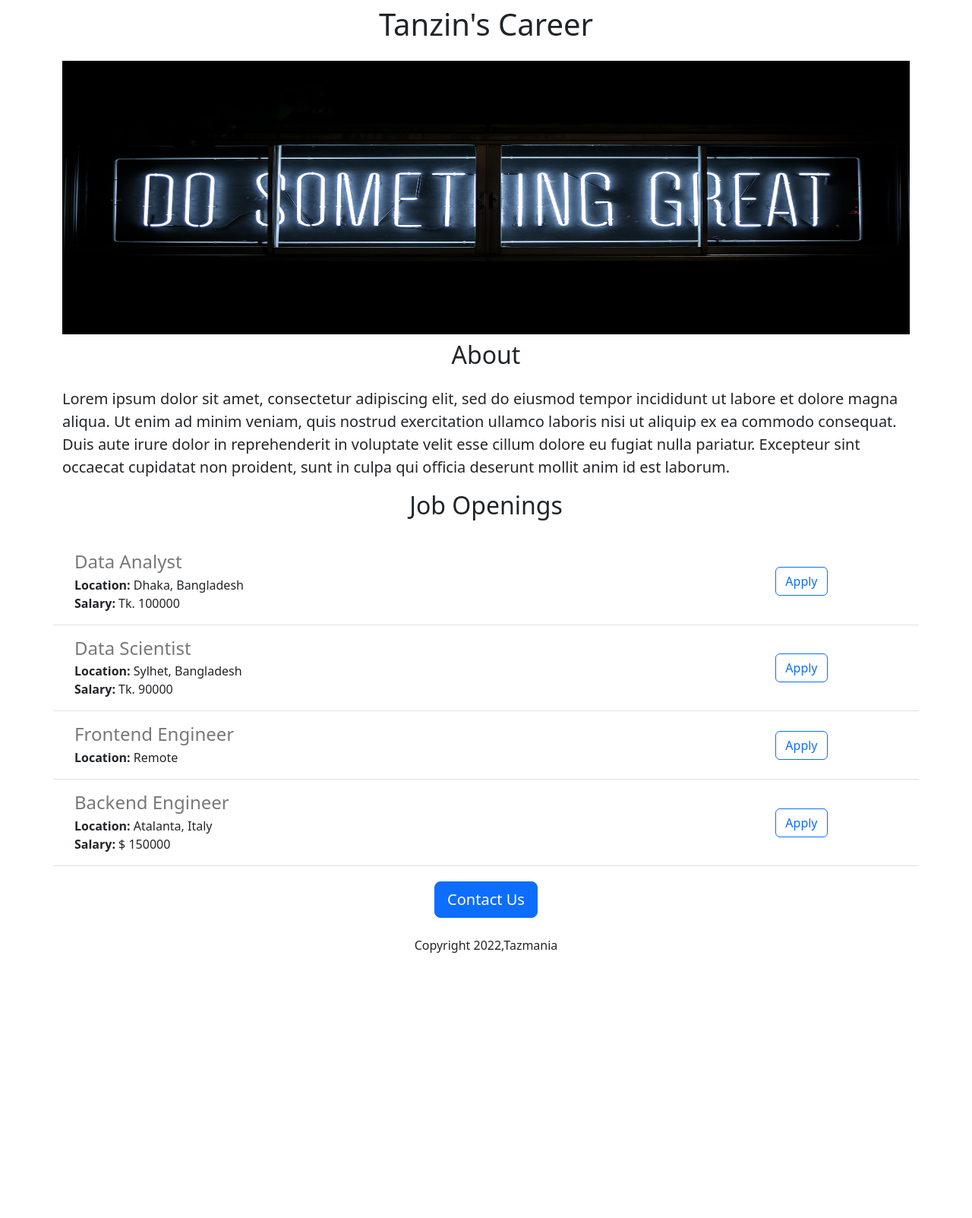
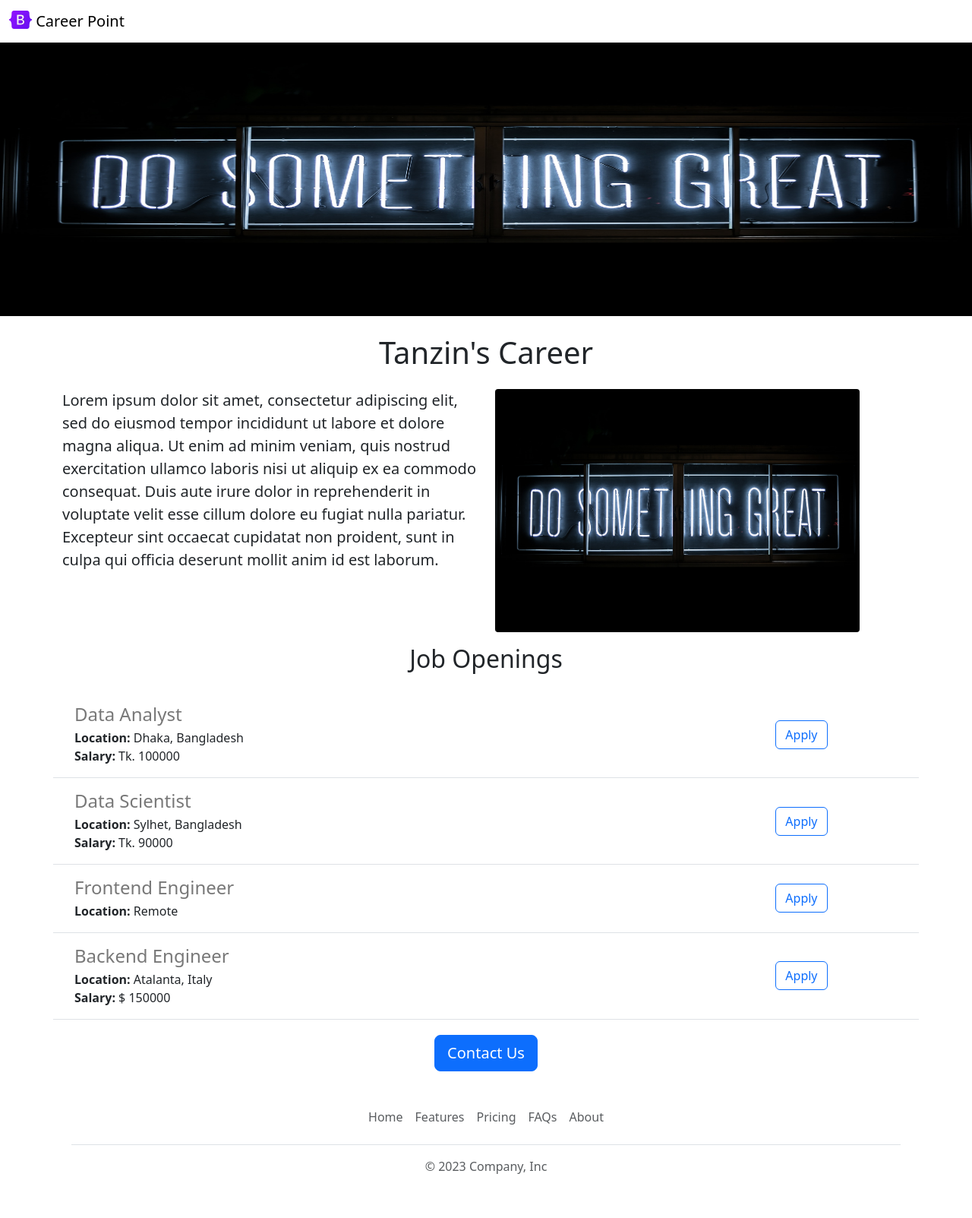
Before and after one commit to tanzin706/Rakib-careers-website-2, a Flask app: page / in a window 1280 px wide. Shown: the whole page at 76% size. Before the commit the page ends 1254 px from the top, so only its background shows below. Run offline with Flask 3, Linux system fonts and the light colour scheme.

Commit message:
navbar,footer and row-column adjusted for pic

```diff
--- /dev/null
+++ b/templates/footer.html
@@ -0,0 +1,12 @@
+<div class="container">
+  <footer class="py-3 my-4">
+    <ul class="nav justify-content-center border-bottom pb-3 mb-3">
+      <li class="nav-item"><a href="#" class="nav-link px-2 text-body-secondary">Home</a></li>
+      <li class="nav-item"><a href="#" class="nav-link px-2 text-body-secondary">Features</a></li>
+      <li class="nav-item"><a href="#" class="nav-link px-2 text-body-secondary">Pricing</a></li>
+      <li class="nav-item"><a href="#" class="nav-link px-2 text-body-secondary">FAQs</a></li>
+      <li class="nav-item"><a href="#" class="nav-link px-2 text-body-secondary">About</a></li>
+    </ul>
+    <p class="text-center text-body-secondary">&copy; 2023 Company, Inc</p>
+  </footer>
+</div>
--- a/templates/home.html
+++ b/templates/home.html
@@ -12,15 +12,23 @@
         height:360px;
         width:100%;
         object-fit:;
+        margin-bottom:16px;
       }
     </style>
   </head>
   <body>
+    {% include 'nav.html' %}
+  <img class="img-fluid" id="banner" src="https://rakib-careers-website.rakibali2.repl.co/static/banner.jpg" >
    <div class="container">
      <h1 class="text-center mt-2 mb-4">Tanzin's Career</h1>
-     <img class="img-fluid" id="banner" src="https://rakib-careers-website.rakibali2.repl.co/static/banner.jpg" >
-      <h2 class="text-center mt-2 mb-4">About</h2>
+     <div class="row" style="margin-bottom:16px;">
+     <div class="col-md-6">
       <p class="lead">Lorem ipsum dolor sit amet, consectetur adipiscing elit, sed do eiusmod tempor incididunt ut labore et dolore magna aliqua. Ut enim ad minim veniam, quis nostrud exercitation ullamco laboris nisi ut aliquip ex ea commodo consequat. Duis aute irure dolor in reprehenderit in voluptate velit esse cillum dolore eu fugiat nulla pariatur. Excepteur sint occaecat cupidatat non proident, sunt in culpa qui officia deserunt mollit anim id est laborum.</p>
+     </div>
+     <div class="d-none d-md-block col-md-6">
+       <img class="img-fluid" src="https://rakib-careers-website.rakibali2.repl.co/static/banner.jpg" style="height:320px; border-radius:4px;" >
+     </div>
+     </div>
       <h2 class="text-center mt-2 mb-4">Job Openings</h2>
       <div style="margin-bottom:20px;">
         {%for job in jobs%}
@@ -29,7 +37,7 @@
       </div>
       <div class="text-center">
       <button class="btn btn-primary btn-lg">Contact Us</button>
-      <p class="mt-4">Copyright 2022,Tazmania</p>
+      {% include 'footer.html' %}
       </div>
     </div>
   </body>
--- a/templates/jobitem.html
+++ b/templates/jobitem.html
@@ -1,4 +1,4 @@
-<div class="border-bottom row p-3" style=" padding:auto;">
+<div class="border-bottom row p-3" >
   <div class="col-10">
     <h4 style="color:rgb(120,120,120); margin-bottom:4px;">{{job['title']}}</h4>
     <div>
--- /dev/null
+++ b/templates/nav.html
@@ -0,0 +1,9 @@
+<nav class="navbar shadow-sm fixed-top bg-white">
+  <div class="container-fluid">
+    <a class="navbar-brand" href="#">
+      <img src="static/bootstrap-logo.svg" alt="Logo" width="30" height="24" class="d-inline-block align-text-top">
+      Career Point
+    </a>
+  </div>
+</nav>
+<div style="height:56px"></div>
```
Also changed, not shown: static/bootstrap-logo.svg (added).
